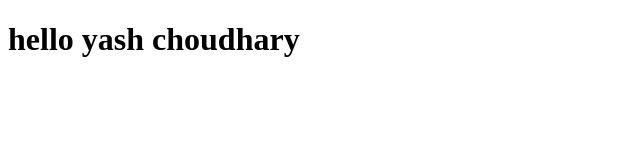
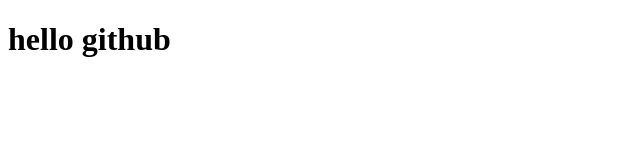
Before and after one commit to manojchoudhary9111-ai/Manoj-choudharys, a plain HTML site: page index.html in a window 1280 px wide. Shown: the whole page, without its empty margins (0-640 px from the left). Drawn offline with Linux system fonts and the light colour scheme.

Commit message:
update index.html

```diff
--- a/index.html
+++ b/index.html
@@ -6,6 +6,6 @@
     <title>Git 2</title>
 </head>
 <body>
-    <h1>hello yash choudhary</h1>
+    <h1>hello github</h1>
 </body>
 </html>
```
